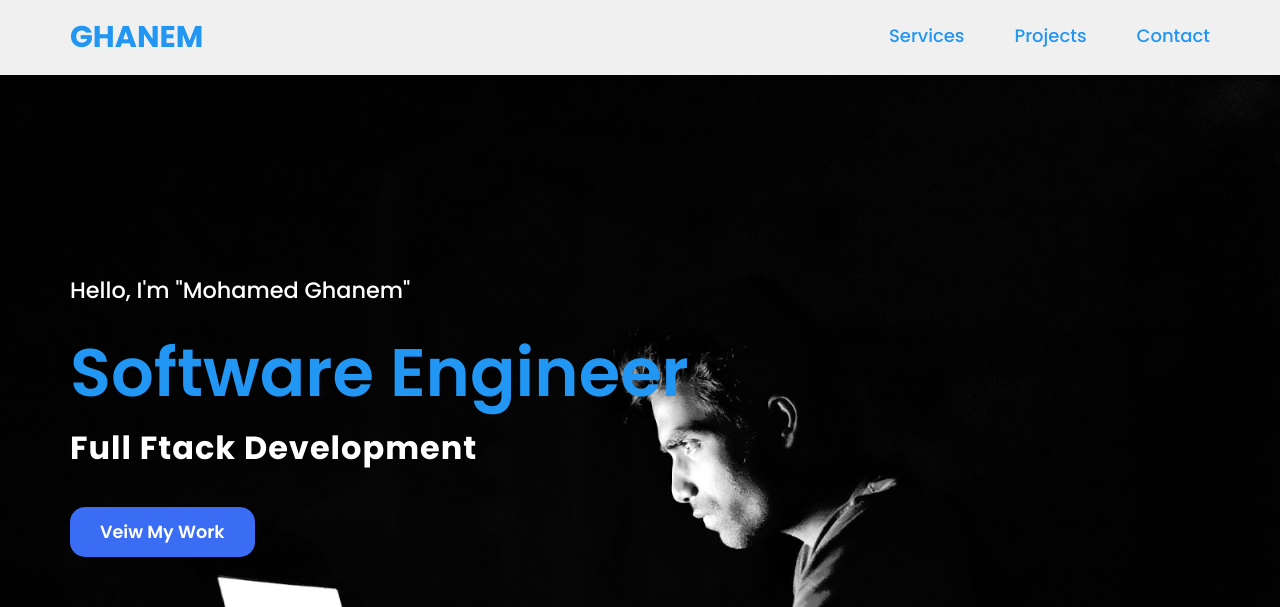
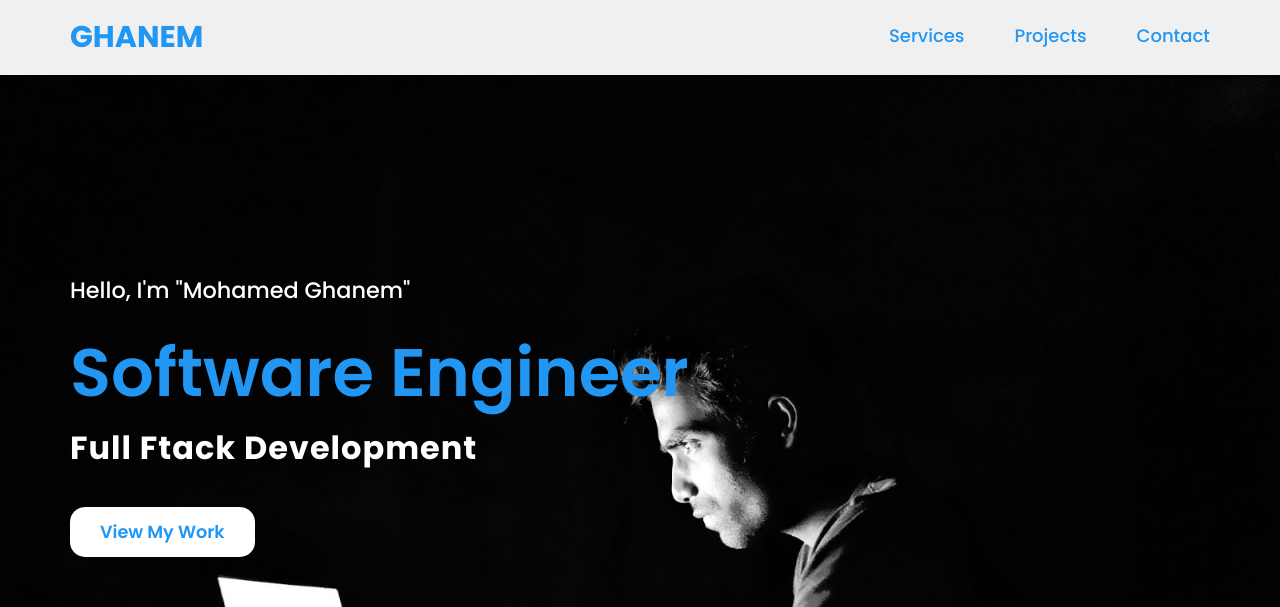
Before and after one commit to Mohamedghanem2002/portfolio, a plain HTML site: page index.html in a window 1280 px wide. Shown: the top 607 px of the page. Drawn offline with Linux system fonts and the light colour scheme.

Commit message:
Add files via upload

```diff
--- a/css/portfolio.css
+++ b/css/portfolio.css
@@ -152,9 +152,9 @@
     margin-bottom: 30px;
   }
   .section .title a{
-    color: white;
+    color: var(--main-color);
     text-decoration: none;
-    background-color: var(--main-color-alt);
+    background-color: white;
     padding: 15px 30px;
     border-radius: 15px;
     display: inline-block;
@@ -165,7 +165,8 @@
     transition: var(--main-transition) ease;
 }
 .section .title a:hover{
-    background-color: blue;
+    background-color: var(--main-color);
+    color: white;
     transform: scale(1.1);
 }
 
--- a/index.html
+++ b/index.html
@@ -36,7 +36,7 @@
             <div class="title">
                 <h2>Hello, I'm  "Mohamed Ghanem" <br><span>Software Engineer</span></h2>
                 <h3>Full Ftack Development</h3>
-                <a href="#projects">Veiw My Work</a>
+                <a href="#projects">View My Work</a>
             </div>
             <div class="social">
                 <a href="https://www.facebook.com/mohamed.aghanem.98" target="_blank"><i class="fa-brands fa-facebook"></i></a>
@@ -92,7 +92,7 @@
 
                 <div class="text">
                     <i class="fas fa-long-arrow-alt-right"></i>
-                    <a href="https://mohamedghanem2002.github.io/project-1/" target="_blank">Veiw Project</a>
+                    <a href="https://mohamedghanem2002.github.io/project-1/" target="_blank">View Project</a>
                 </div>
             </div>
             <div class="card">
```
